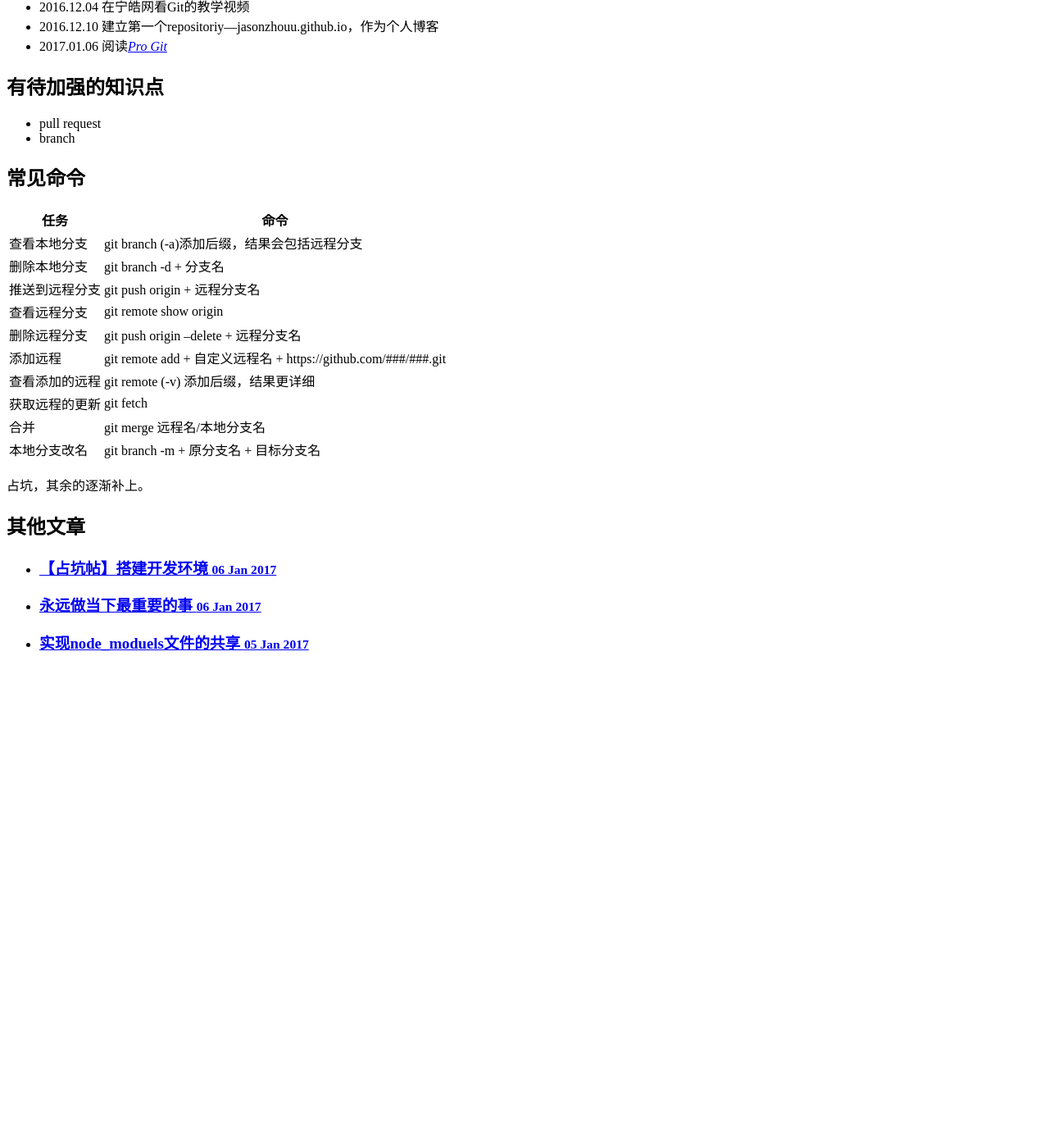
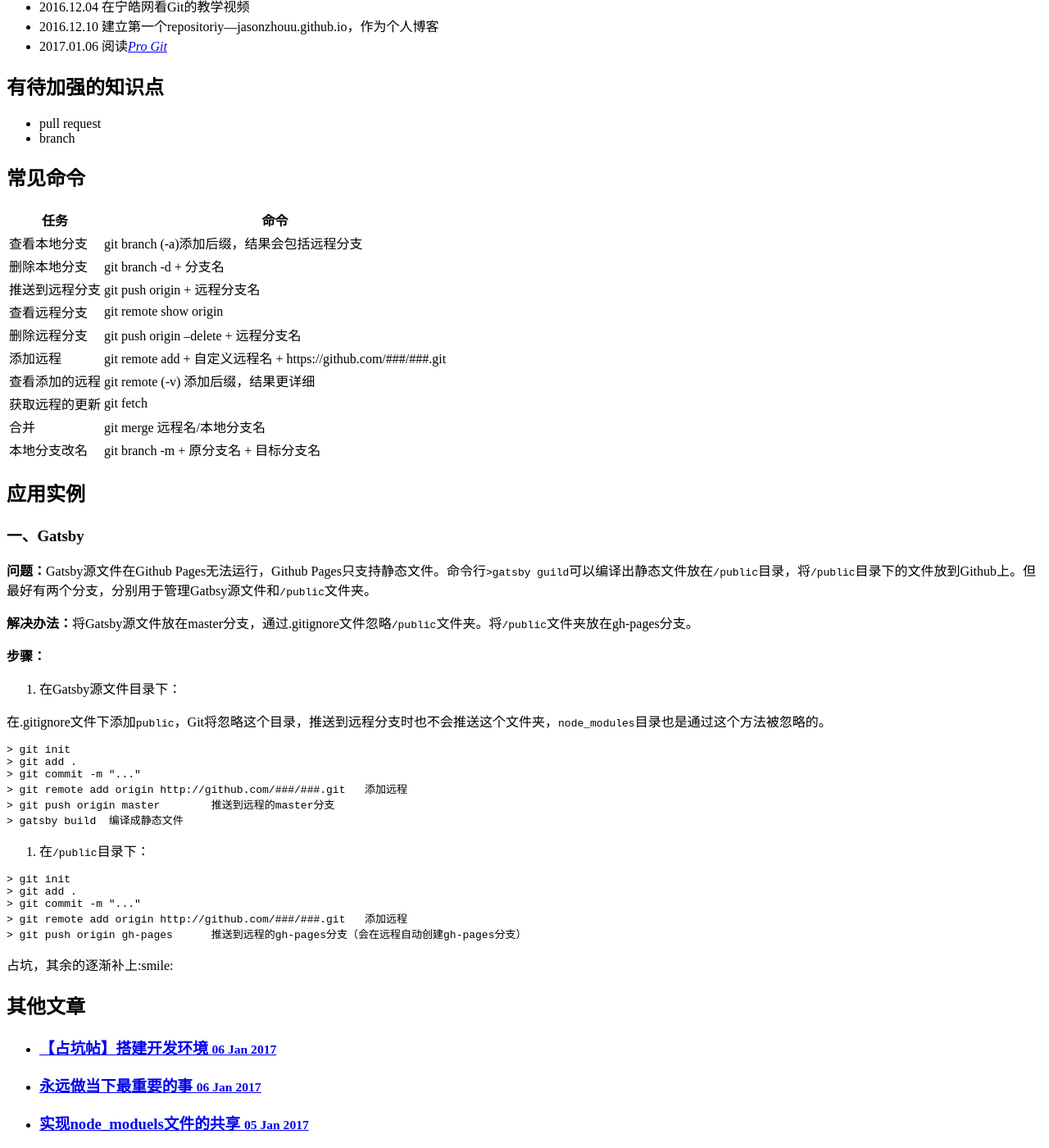
Before and after one commit to jasonzhouu/old-github-pages, a Jekyll site: the page built from _posts/2017-01-06-version-control.md, in a window 1280 px wide and 1400 px high, scrolled down 563 px. Shown: the whole window at 82% size. Built offline with Jekyll 4.4.1, drawn with Linux system fonts in a browser that asks for light colours; comment, search, counter and statistics services are not loaded; before the commit the page ends 1378 px from its top, so only the background shows below that.

Commit message:
add application of git

````diff
--- a/_posts/2017-01-06-version-control.md
+++ b/_posts/2017-01-06-version-control.md
@@ -37,4 +37,37 @@ title: "【占坑帖】Git"
 | 合并      | git merge 远程名/本地分支名                      |
 | 本地分支改名  | git branch -m + 原分支名 + 目标分支名             |
 
-占坑，其余的逐渐补上。
+## 应用实例
+
+### 一、Gatsby
+
+**问题：**Gatsby源文件在Github Pages无法运行，Github Pages只支持静态文件。命令行`>gatsby guild`可以编译出静态文件放在`/public`目录，将`/public`目录下的文件放到Github上。但最好有两个分支，分别用于管理Gatbsy源文件和`/public`文件夹。
+
+**解决办法：**将Gatsby源文件放在master分支，通过.gitignore文件忽略`/public`文件夹。将`/public`文件夹放在gh-pages分支。
+
+**步骤：**
+
+1. 在Gatsby源文件目录下：
+
+在.gitignore文件下添加`public`，Git将忽略这个目录，推送到远程分支时也不会推送这个文件夹，`node_modules`目录也是通过这个方法被忽略的。
+
+```CLI
+> git init
+> git add .
+> git commit -m "..."
+> git remote add origin http://github.com/###/###.git	添加远程
+> git push origin master	推送到远程的master分支
+> gatsby build	编译成静态文件
+```
+
+2. 在`/public`目录下：
+
+```CLI
+> git init
+> git add .
+> git commit -m "..."
+> git remote add origin http://github.com/###/###.git	添加远程
+> git push origin gh-pages	推送到远程的gh-pages分支（会在远程自动创建gh-pages分支）
+```
+
+占坑，其余的逐渐补上:smile:
````
